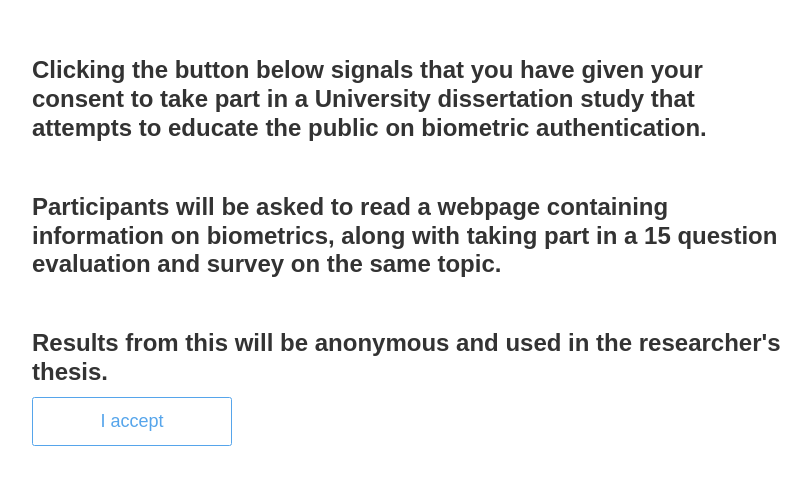
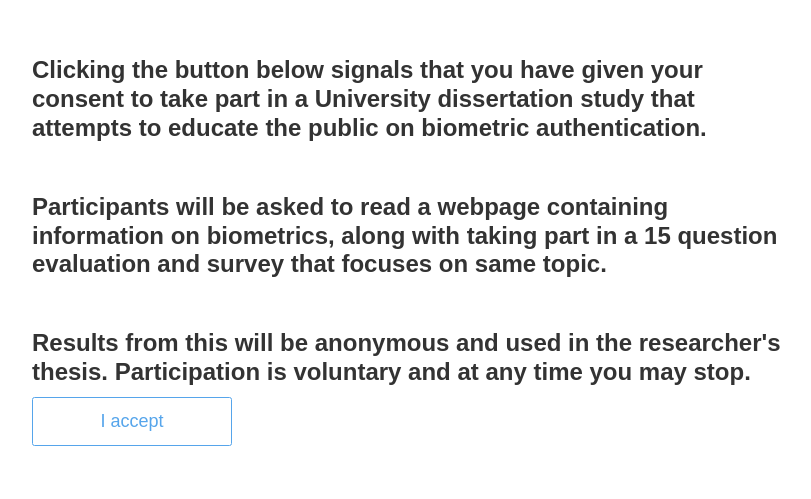
Before and after one commit to reidethan/reidethan.github.io, a plain HTML site: page index.html in a window 1280 px wide. Shown: the part 124-623 px from the top of the page, without its empty margins (228-1039 px from the left). Drawn offline with nearby package versions, Linux system fonts and the light colour scheme.

Commit message:
Update index.html

```diff
--- a/index.html
+++ b/index.html
@@ -15,8 +15,9 @@
         <div class="container">
             <div id="home" class="flex-center flex-column">
                 <h2> Clicking the button below signals that you have given your consent to take part in a University dissertation study that attempts to educate the public on biometric authentication.</p>
-                <h2> Participants will be asked to read a webpage containing information on biometrics, along with taking part in a 15 question evaluation and survey on the same topic. </p>
-                <h2> Results from this will be anonymous and used in the researcher's thesis. </p>
+                <h2> Participants will be asked to read a webpage containing information on biometrics, along with taking part in a 15 question evaluation and survey that focuses on same topic. </p>
+
+             <h2> Results from this will be anonymous and used in the researcher's thesis. Participation is voluntary and at any time you may stop.  </p>
                 <a class="btn" href="home.html"> I accept</a>
             </div>
         <script src="https://ajax.googleapis.com/ajax/libs/jquery/3.3.1/jquery.min.js"></script> <!-- jquery -->
```
